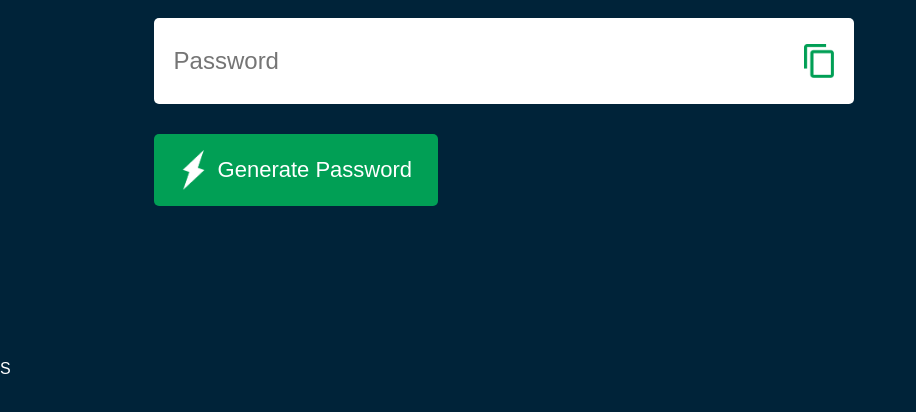
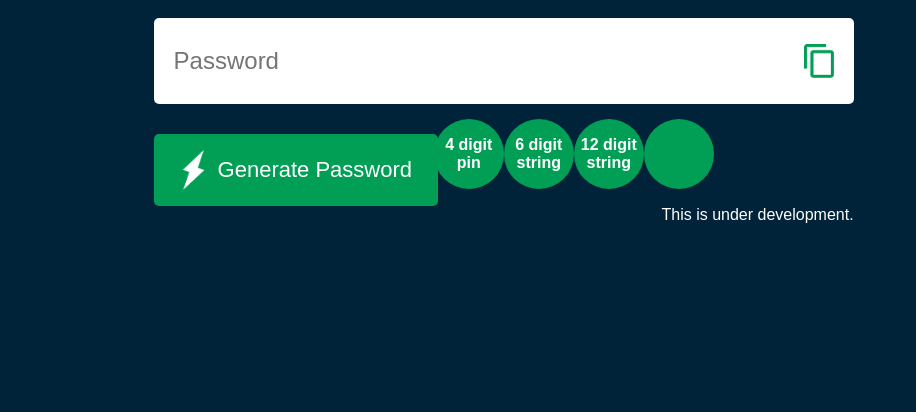
Before and after one commit to ftpggversed/passwordgenerator-javascript, a plain HTML site: page index.html in a window 1280 px wide. Shown: the part 290-702 px from the top of the page, without its empty margins (0-916 px from the left). Drawn offline with Linux system fonts and the light colour scheme.

Commit message:
On branch main Your branch is up to date with 'origin/main'.
Changes to be committed:
	modified:   index.html
	modified:   style.css

```diff
--- a/index.html
+++ b/index.html
@@ -15,8 +15,15 @@
         <img src="images/copy.png" onclick="copyPassword()">
     </div>
     <button onclick="createPassword()"><img src="images/generate.png">Generate Password</button>
+    <div class="green-circles">
+        <div class="circle">4 digit pin</div>
+        <div class="circle">6 digit string</div>
+        <div class="circle">12 digit string</div>
+        <div class="circle"></div>
+    </div>
+    <div class="important">This is under development.</div>
 </div>
-S
+
 </body>
 <script>
     const passwordBox = document.getElementById("password");
--- a/style.css
+++ b/style.css
@@ -69,3 +69,34 @@ body {
     border-radius: 5px;
     cursor: pointer;
 }
+
+.green-circles {
+    position: absolute;
+    top: 56%;
+    left: 33.5%;
+    transform: translateY(-50%);
+    display: flex;
+    padding: 5px;
+    justify-content: space-between;
+    flex-direction: row;
+    align-items: center;
+}
+
+.circle {
+    width: 70px;
+    height: 70px;
+    background-color: #019f55;
+    border-radius: 50%;
+    margin-bottom: 8px;
+    display: flex;
+    justify-content: center;
+    align-items: center;
+    color: white;
+    font-weight: bold;
+    text-align: center;
+    cursor: pointer;
+}
+
+.important {
+    text-align: right;
+}
```
